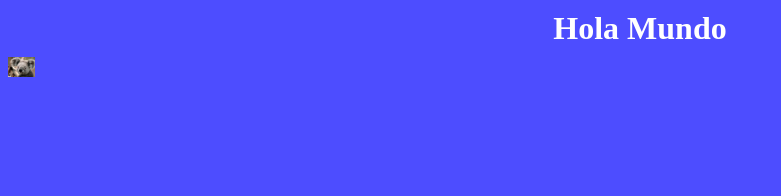
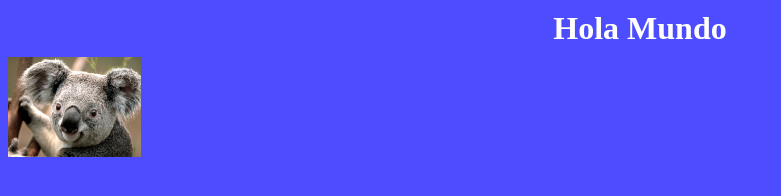
Before and after one commit to WilsonRicardo/web, a plain HTML site: page index.html in a window 1280 px wide. Shown: the whole page, without its empty margins (0-781 px from the left). Drawn offline with Linux system fonts and the light colour scheme.

Commit message:
Update index.html

```diff
--- a/index.html
+++ b/index.html
@@ -5,6 +5,6 @@
 </head>
 <body>
 <h1>Hola Mundo</h1>
-  <img src="imagen/koala.jpg" alt="20" height="20">
+  <img src="imagen/koala.jpg" alt="100" height="100">
 </body>
 </html>
```
